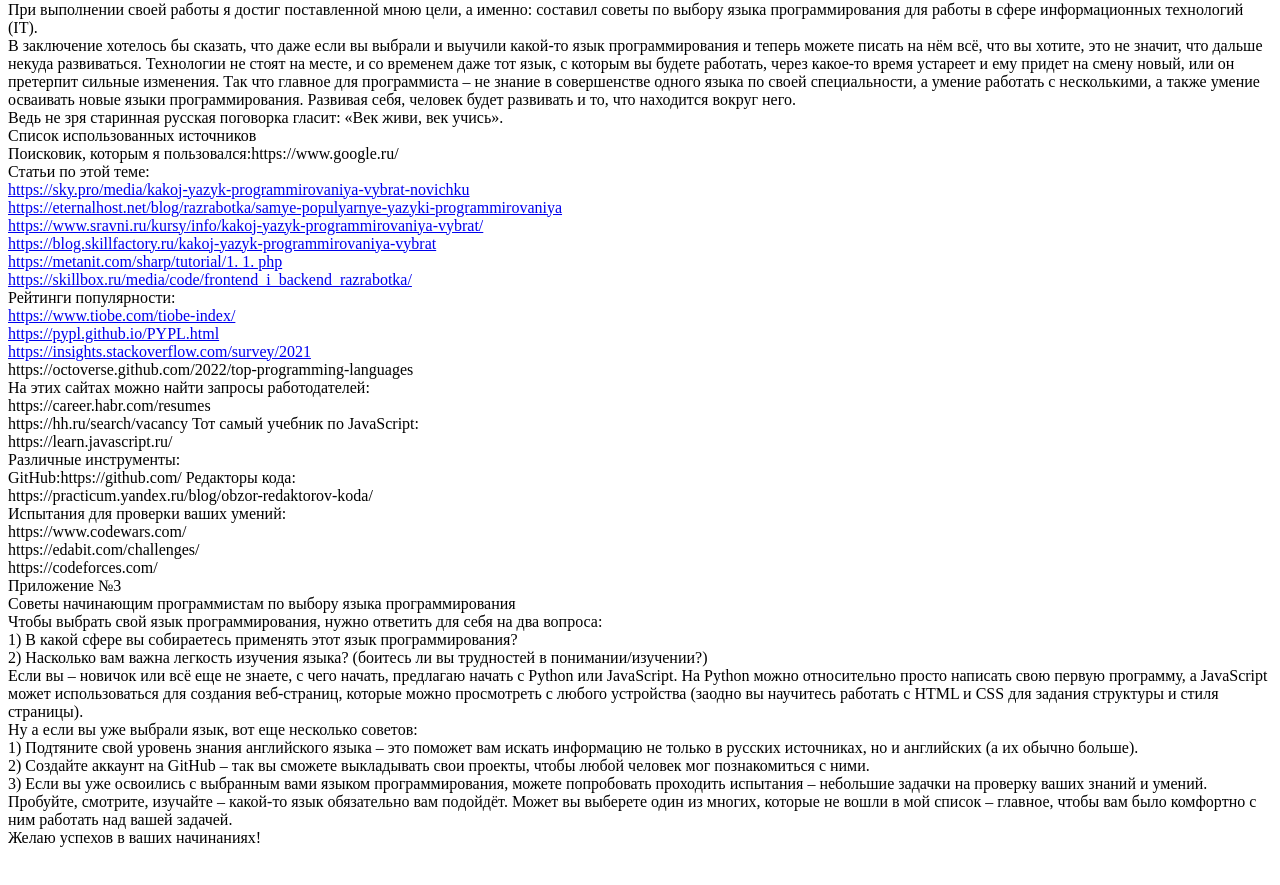
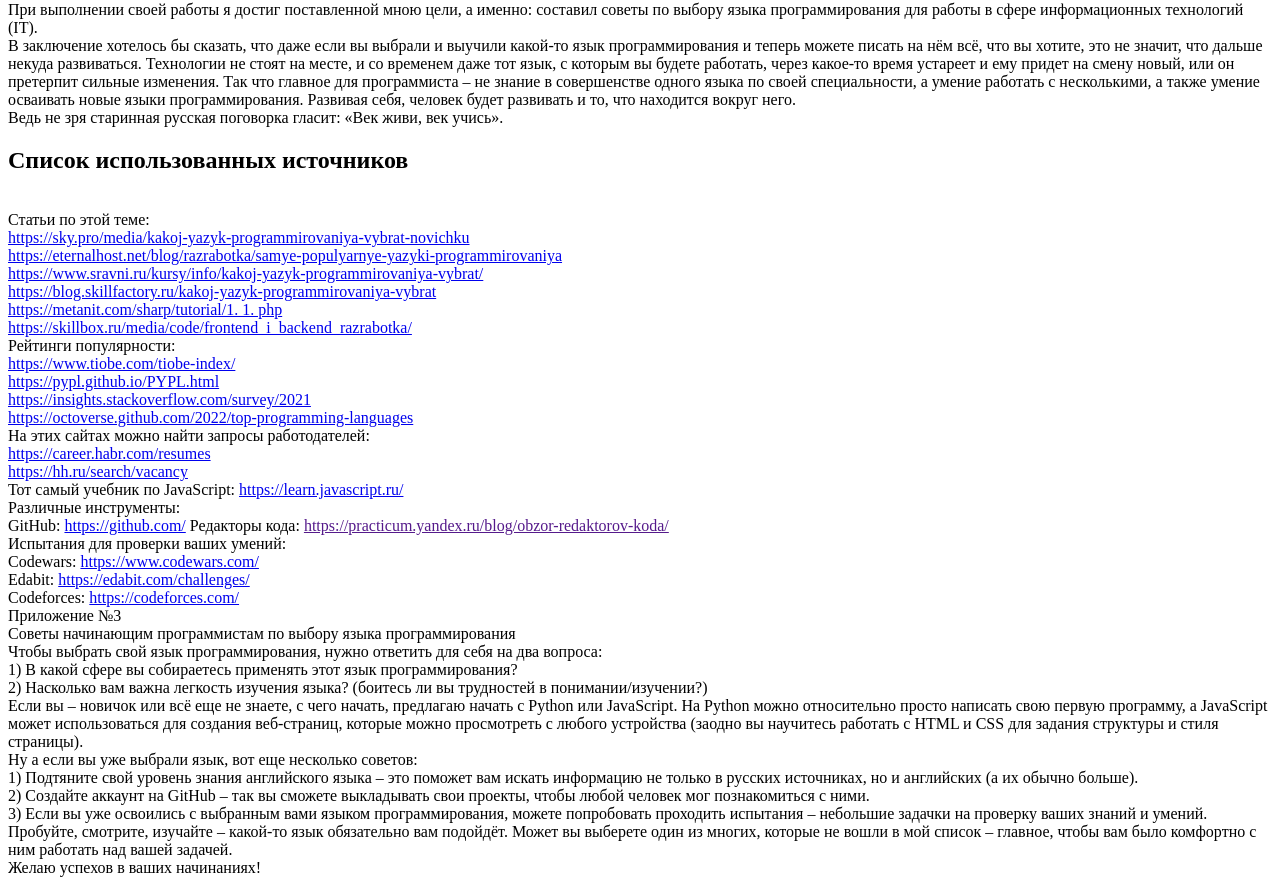
Before and after one commit to shadestacky/recommendations, a plain HTML site: page index.html in a window 1280 px wide. Shown: the part 3861-4746 px from the top of the page. Before the commit the page ends 4716 px from the top, so only its background shows below. Drawn offline with Linux system fonts and the light colour scheme.

Commit message:
added text & formatting

```diff
--- a/index.html
+++ b/index.html
@@ -71,7 +71,7 @@ Python является одним из самых востребованных
 - Большая нагрузка на память.  Производительность Python требует компромисса — повышенного потребления системных ресурсов.<br>
 - Из-за повышенного потребления памяти и низкой скорости, не подходит для разработки мобильных и фронтэнд приложений.<br>
 Области применения: веб-разработка, графические интерфейсы, бизнес-приложения, машинное обучение (Machine Learning), наука о данных (Data science), искусственный интеллект (ИИ), анализ и визуализация данных.<br>
-2) JavaScrip<br>
+2) JavaScript<br>
 JavaScript (или JS) неслучайно долгие годы удерживал звание наиболее популярного языка программирования в мире.  Этот высокоуровневый язык разработки стал одной из главных технологий, лежащих в основе работы Всемирной паутины.  Сегодня JS используют в качестве языка программирования более 90% всех веб-сайтов Интернета в связке с HTML (HyperText Markup Language – язык разметки гипертекста, задаёт структуру страницы) и CSS (Cascading Style Sheets – каскадные таблицы стилей, используется для задания внешнего вида страницы).<br>
 Основная специализация JavaScript — фронтэнд.  Этот язык программирования востребован в разработке интерактивных интерфейсных приложений, например, всплывающих окон.  Однако JS универсален и вполне может претендовать на роль языка фуллстек-разработки.  Он одинаково эффективен для создания как серверных, так и клиентских скриптов.<br>
 	JavaScript часто путают с Java, хотя это два совершенно разных языка.  JavaScript был создан в 1995 году и первоначально назывался LiveScript.  Однако из-за популярности в то время Java, его рекламировали как «младшего брата» Java, что позже отразилось в его названии.<br>
@@ -177,9 +177,8 @@ JavaScript, конечно, может показаться довольно с
 В заключение хотелось бы сказать, что даже если вы выбрали и выучили какой-то язык программирования и теперь можете писать на нём всё, что вы хотите, это не значит, что дальше некуда развиваться.  Технологии не стоят на месте, и со временем даже тот язык, с которым вы будете работать, через какое-то время устареет и ему придет на смену новый, или он претерпит сильные изменения.  Так что главное для программиста – не знание в совершенстве одного языка по своей специальности, а умение работать с несколькими, а также умение осваивать новые языки программирования.  Развивая себя, человек будет развивать и то, что находится вокруг него.<br>
 Ведь не зря старинная русская поговорка гласит: «Век живи, век учись».<br>
 
-Список использованных источников<br>
+<h2>Список использованных источников</h2><br>
 
-Поисковик, которым я пользовался:<a>https://www.google.ru/<br>
 Статьи по этой теме:<br>
 <a href="https://sky.pro/media/kakoj-yazyk-programmirovaniya-vybrat-novichku">
 https://sky.pro/media/kakoj-yazyk-programmirovaniya-vybrat-novichku</a><br>
@@ -195,7 +194,6 @@ https://metanit.com/sharp/tutorial/1. 1. php</a><br>
 https://skillbox.ru/media/code/frontend_i_backend_razrabotka/</a><br>
 
 Рейтинги популярности:<br>
-
 <a href="https://www.tiobe.com/tiobe-index/">
 https://www.tiobe.com/tiobe-index/</a><br>
 <a href="https://pypl.github.io/PYPL.html">
@@ -203,20 +201,21 @@ https://pypl.github.io/PYPL.html</a><br>
 <a href="https://insights.stackoverflow.com/survey/2021">
 https://insights.stackoverflow.com/survey/2021 </a><br>
 <a href="https://octoverse.github.com/2022/top-programming-languages">
-<a>https://octoverse.github.com/2022/top-programming-languages</a><br>
+https://octoverse.github.com/2022/top-programming-languages</a><br>
+
 	На этих сайтах можно найти запросы работодателей:<br>
-<a>https://career.habr.com/resumes</a><br>
-<a>https://hh.ru/search/vacancy </a>
-	Тот самый учебник по JavaScript:<br>
-<a>https://learn.javascript.ru/</a><br>
+<a href="https://career.habr.com/resumes">https://career.habr.com/resumes</a><br>
+<a href="https://hh.ru/search/vacancy">https://hh.ru/search/vacancy</a><br>
+
+Тот самый учебник по JavaScript: <a href="https://learn.javascript.ru/">https://learn.javascript.ru/</a><br>
+
 	Различные инструменты:<br>
-<a>GitHub:<a>https://github.com/</a>
-Редакторы кода:<br>
-<a>https://practicum.yandex.ru/blog/obzor-redaktorov-koda/</a><br>
+GitHub: <a href="https://github.com/">https://github.com/</a>
+Редакторы кода: <a href="">https://practicum.yandex.ru/blog/obzor-redaktorov-koda/</a><br>
 Испытания для проверки ваших умений:<br>
-<a>https://www.codewars.com/<br>
-<a>https://edabit.com/challenges/<br>
-<a>https://codeforces.com/ <br>
+Codewars: <a href="https://www.codewars.com/">https://www.codewars.com/</a><br>
+Edabit: <a href="https://edabit.com/challenges/">https://edabit.com/challenges/</a><br>
+Codeforces: <a href="https://codeforces.com/">https://codeforces.com/</a><br>
 
 Приложение №3<br>
 Советы начинающим программистам по выбору языка программирования<br>
```
